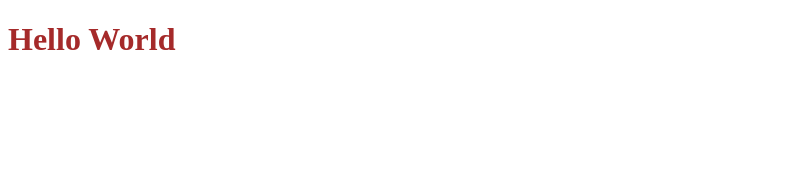
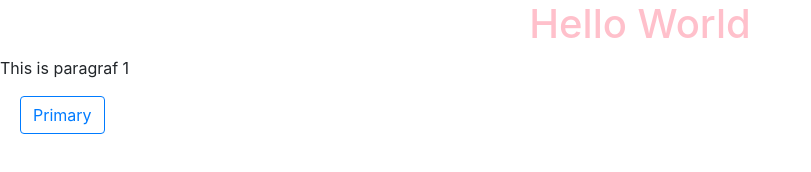
Before and after one commit to KaterynaHnativ/intro, a plain HTML site: page helloWorld/index.html in a window 1280 px wide. Shown: the whole page, without its empty margins (0-811 px from the left). Drawn offline with nearby package versions, Linux system fonts and the light colour scheme.

Commit message:
lesson with Katya Taier-Ylyanova and her self study

```diff
--- a/helloWorld/index.html
+++ b/helloWorld/index.html
@@ -2,12 +2,19 @@
 <html>
     <head>
         <title>Hello World</title>
+        <link rel="stylesheet" href="https://stackpath.bootstrapcdn.com/bootstrap/4.1.3/css/bootstrap.min.css" integrity="sha384-MCw98/SFnGE8fJT3GXwEOngsV7Zt27NXFoaoApmYm81iuXoPkFOJwJ8ERdknLPMO" crossorigin="anonymous">
         <link rel="stylesheet" type="text/css" href="style.css">
+
         <script src="script.js"></script>
+
     </head>
 
     <body>
         <h1>Hello World</h1>
-        <p id="p1"></p>
+        <p id="p1">!</p>
+        <button type="button" class="btn btn-outline-primary">Primary</button>
+        <script>
+            globalVar = 'global';
+        </script>
     </body>
 </html>
--- a/helloWorld/script.js
+++ b/helloWorld/script.js
@@ -1,9 +1,16 @@
 document.addEventListener('DOMContentLoaded', function(){
     //read: https://metanit.com/web/javascript/2.1.php and   https://metanit.com/web/javascript/2.2.php and https://metanit.com/web/javascript/2.3.php
-    let revisionStage = 'pending';
+    let revisionStage;
+    console.warn(revisionStage);
+    revisionStage = 'pending';
     console.log(revisionStage);
     revisionStage = 'banned';
     console.log(revisionStage);
+
+    console.log(globalVar);
+
+    console.log(document);
+    document.getElementById('p1').innerHTML = 'This is paragraf 1';
 
     // Uncaught SyntaxError: Identifier 'revisionStage' has already been declared
     // var revisionStage = 1;
@@ -15,14 +22,21 @@ document.addEventListener('DOMContentLoaded', function(){
     // PI = 10;
 
      let foo = function () {
-        x = 1;
+        let x = 1;
         console.log(x);
+        console.log('foo ', revisionStage);
         let innerFoo = function() {
             let x = 2;
             console.log(x);
+            console.log('innerFoo ', revisionStage);
         }();
         console.log(x);
     }();
+
+    // Uncaught ReferenceError: x is not defined
+    // let foo2 = function () {
+    //     console.log('!!!', x);
+    // }();
 
     // Uncaught ReferenceError: notValidVar is not defined
     // console.log(notValidVar);
@@ -30,6 +44,7 @@ document.addEventListener('DOMContentLoaded', function(){
 
     let string = 'String';
     string = 'Another String';
+    console.log(string);
     let id ='2891212304';
     console.log('We can\'t do math operaton with id');
 
@@ -53,7 +68,8 @@ document.addEventListener('DOMContentLoaded', function(){
     let user = {
         login: 'Tom',
         email: 'tom@gmail.com',
-        password: 'qwert123'
+        password: 'qwert123',
+        age: 18
     };
     console.log(user);
     console.log(user.email);
@@ -63,11 +79,12 @@ document.addEventListener('DOMContentLoaded', function(){
     var yNumber = xNumber + 5;
     console.log(yNumber); // 50
 
-    xNumber = "45"; // тип string
+    xNumber = '45'; // тип string
+    console.log('typeof xNumber: ', typeof xNumber);
     if (typeof xNumber === 'number'){
         var zNumber = xNumber + 5;
         console.log(zNumber);
     } else {
-        console.log('xNumber has not type of number');
+        console.log('xNumber is not type of number');
     }
 });
--- a/helloWorld/style.css
+++ b/helloWorld/style.css
@@ -1,3 +1,8 @@
-h1{
-    color: brown;
+h1 {
+    color: pink;
+    text-align: center;
 }
+
+button {
+    margin-left: 20px;
+}
```
Also changed, not shown: 1 other file.
